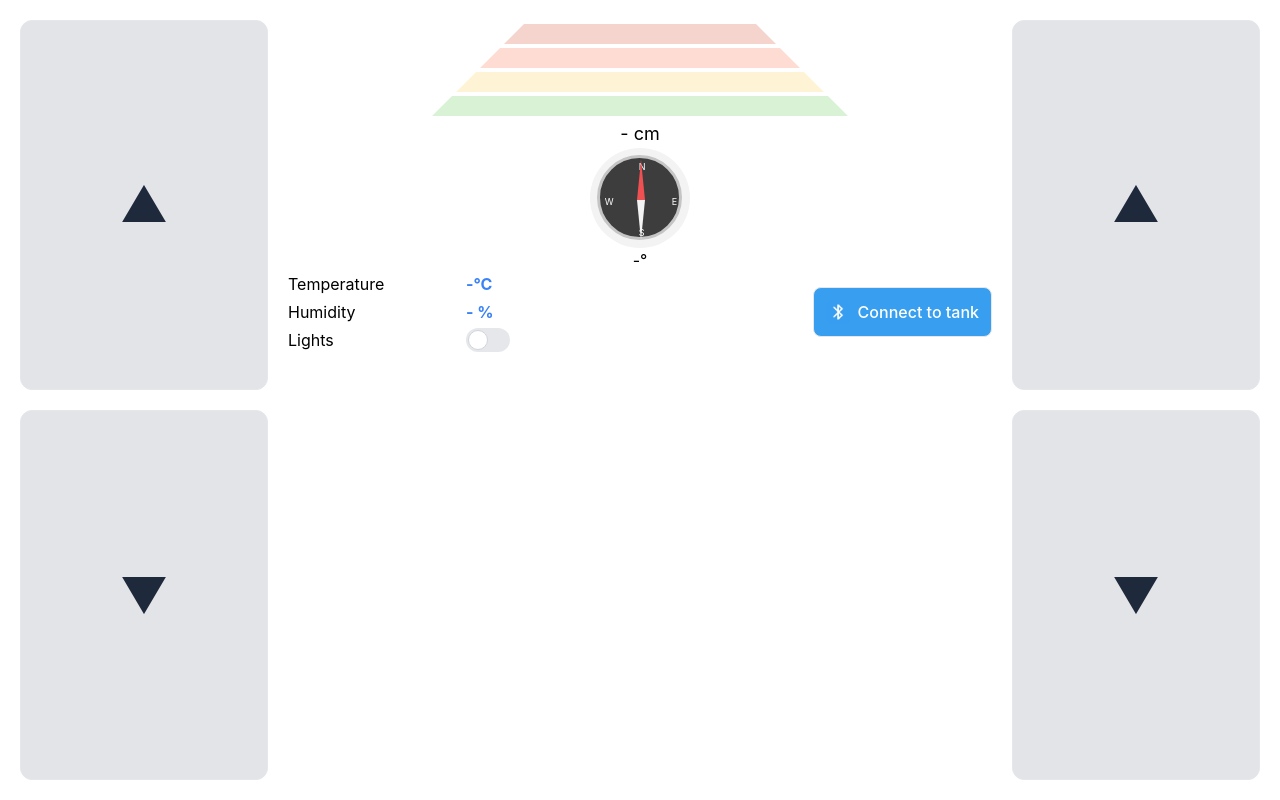
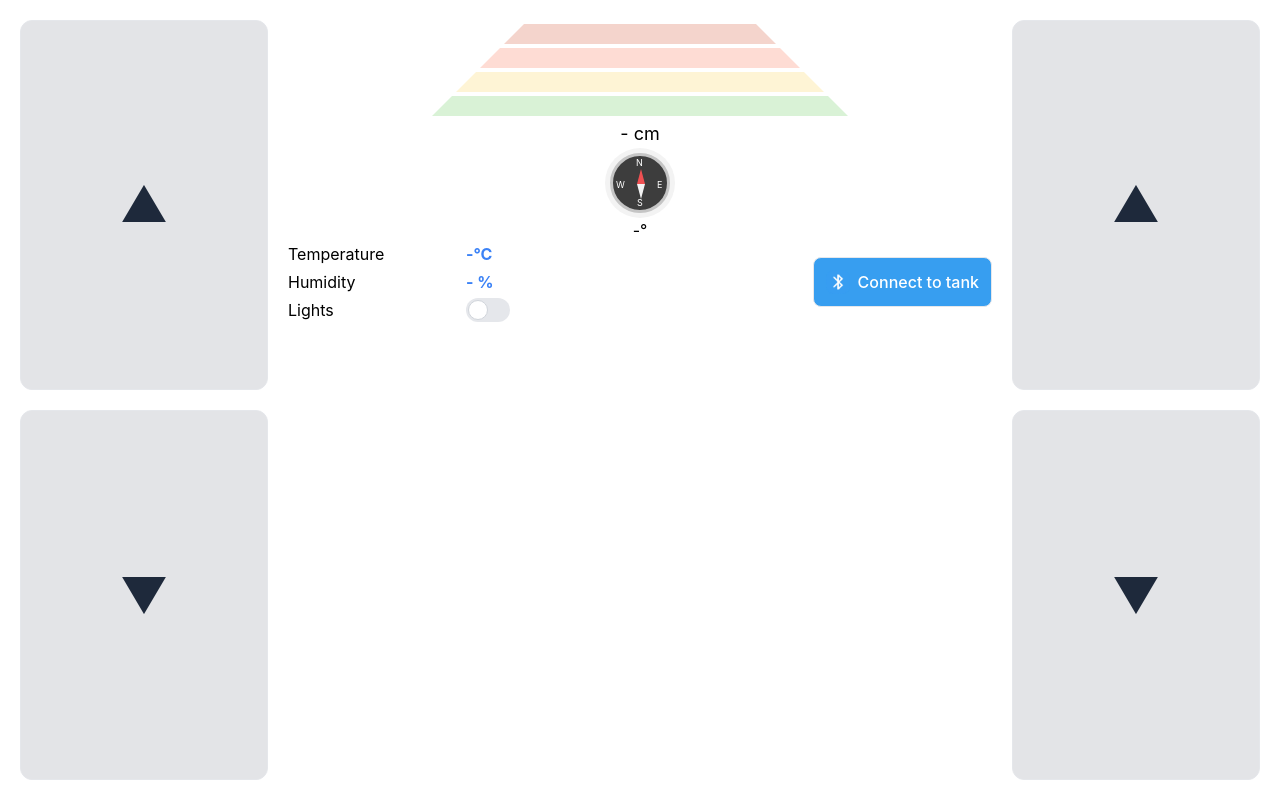
Before and after one commit to jozefcipa/tank-app, a React (Vite) app: page / in a window 1280 px wide. Built offline with nearby package versions, Linux system fonts and the light colour scheme.

Commit message:
feat: disconnect bluetooth

```diff
--- a/src/App.tsx
+++ b/src/App.tsx
@@ -76,9 +76,6 @@ function App() {
     }
   }, 1000)
 
-  // TODO: handle disconnect
-  // TODO: when connected, and click on connect, disconnect
-
   const [error, setError] = useState<string>('')
 
   const tankState = useContext(TankContext)
@@ -110,7 +107,15 @@ function App() {
   }, [])
 
   const handleBluetoothConnect = async () => {
-    if (tankState.connected || tankState.isConnecting) {
+    if (tankState.isConnecting) {
+      return
+    }
+
+    if (tankState.connected) {
+      await bluetooth.disconnect()
+      tankState.setIsConnected(false)
+      tankState.setLights({ turnedOn: false })
+      tankState.setSensors({ temperature: -1, humidity: -1, compass: -1, sonar: -1 })
       return
     }
 
@@ -177,7 +182,7 @@ function App() {
             onButtonUp={() => setLeftMotorDirection(null)}
           />
         </div>
-        <div className="col-span-6 px-5">
+        <div className="col-span-6 px-5 overflow-scroll">
           <Dashboard onLightsToggle={handleLightsToggle} onBluetoothConnect={handleBluetoothConnect} error={error} />
         </div>
         <div className="col-span-2">
--- a/src/components/Compass/styles.css
+++ b/src/components/Compass/styles.css
@@ -1,6 +1,6 @@
 .compass {
-  width: 100px;
-  height: 100px;
+  width: 70px;
+  height: 70px;
   background-color: #f3f3f3;
   border-radius: 100%;
   position: relative;
@@ -8,20 +8,24 @@
 }
 
 .compass-inner {
-  width: 85px;
-  height: 85px;
+  width: 60px;
+  height: 60px;
   background-color: #3d3d3d;
   border-radius: 100%;
   position: relative;
-  left: 6.75px;
-  top: 6.75px;
+  left: 5px;
+  top: 5px;
   border: 3px solid #c5c5c5;
 }
 
 .main-arrow {
   height: 100%;
-  width: 7.5px;
-  left: 37px;
+  width: 8px;
+  left: 24px;
+  display: flex;
+  flex-direction: column;
+  align-items: center;
+  justify-content: center;
   position: relative;
   padding-top: 2px;
   box-sizing: border-box;
@@ -35,13 +39,13 @@
   height: 0;
   border-left: 4px solid transparent;
   border-right: 4px solid transparent;
-  border-bottom: 40px solid #ef5052;
+  border-bottom: 15px solid #ef5052;
   position: relative;
 }
 
 .arrow-down {
   transform: rotate(180deg);
-  border-bottom: 40px solid #f3f3f3;
+  border-bottom: 15px solid #f3f3f3;
 }
 
 .north,
@@ -53,23 +57,23 @@
   position: absolute;
 }
 .north {
-  left: 39px;
-  top: 2.5px;
+  left: 23px;
+  top: 0;
 }
 
 .east {
-  left: 72px;
-  top: 37px;
+  left: 44px;
+  top: 22px;
 }
 
 .west {
-  left: 5px;
-  top: 37px;
+  left: 3px;
+  top: 22px;
 }
 
 .south {
-  left: 39px;
-  top: 68px;
+  left: 24px;
+  top: 40px;
 }
 
 @keyframes initCompass {
--- a/src/services/bluetooth.ts
+++ b/src/services/bluetooth.ts
@@ -45,6 +45,7 @@ class Bluetooth {
     if (this.#btDevice?.gatt) {
       await this.#btDevice.gatt.disconnect()
     }
+    this.#btDevice = null
   }
 
   send = async (data: string, delimiter = '\n') => {
```
Also changed, not shown: assets/control-app.jpg.
